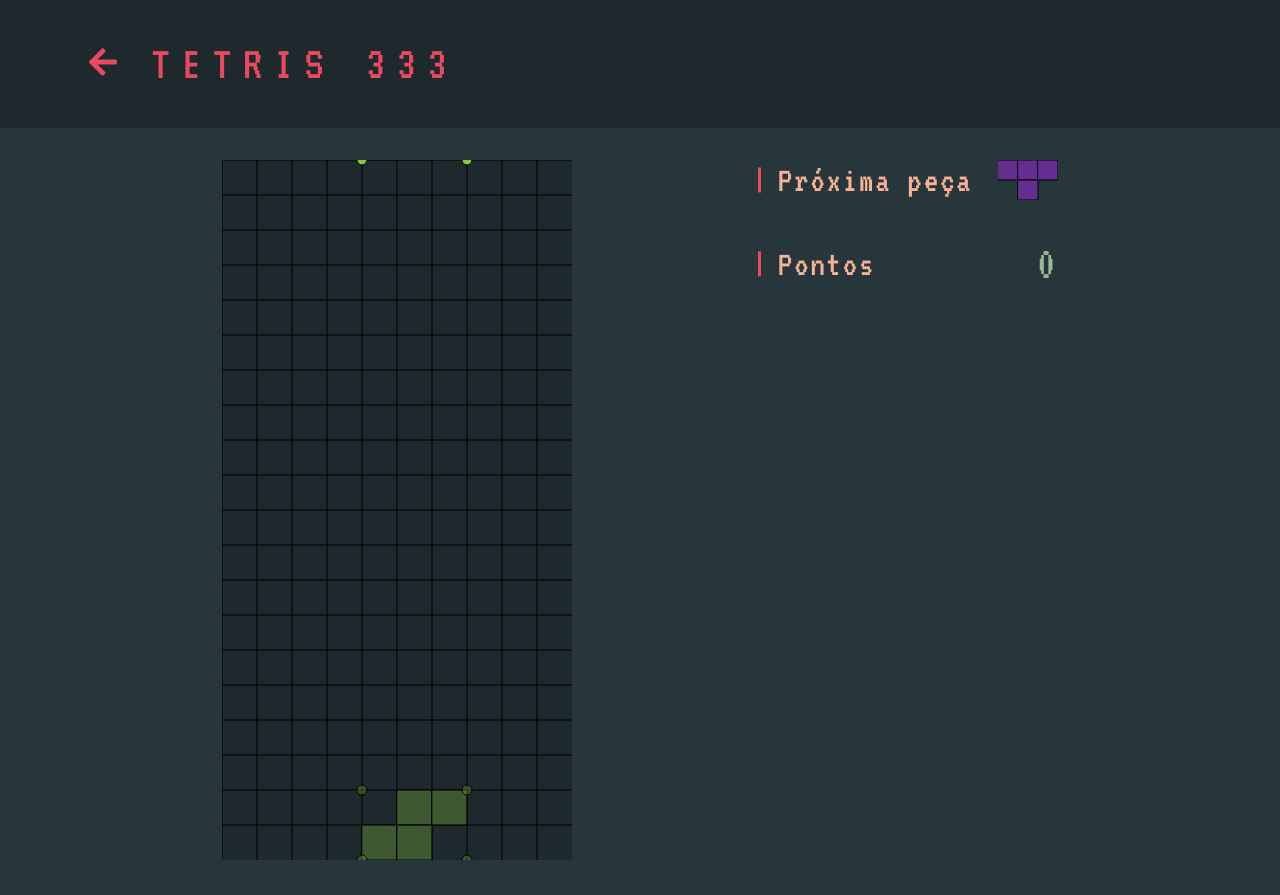
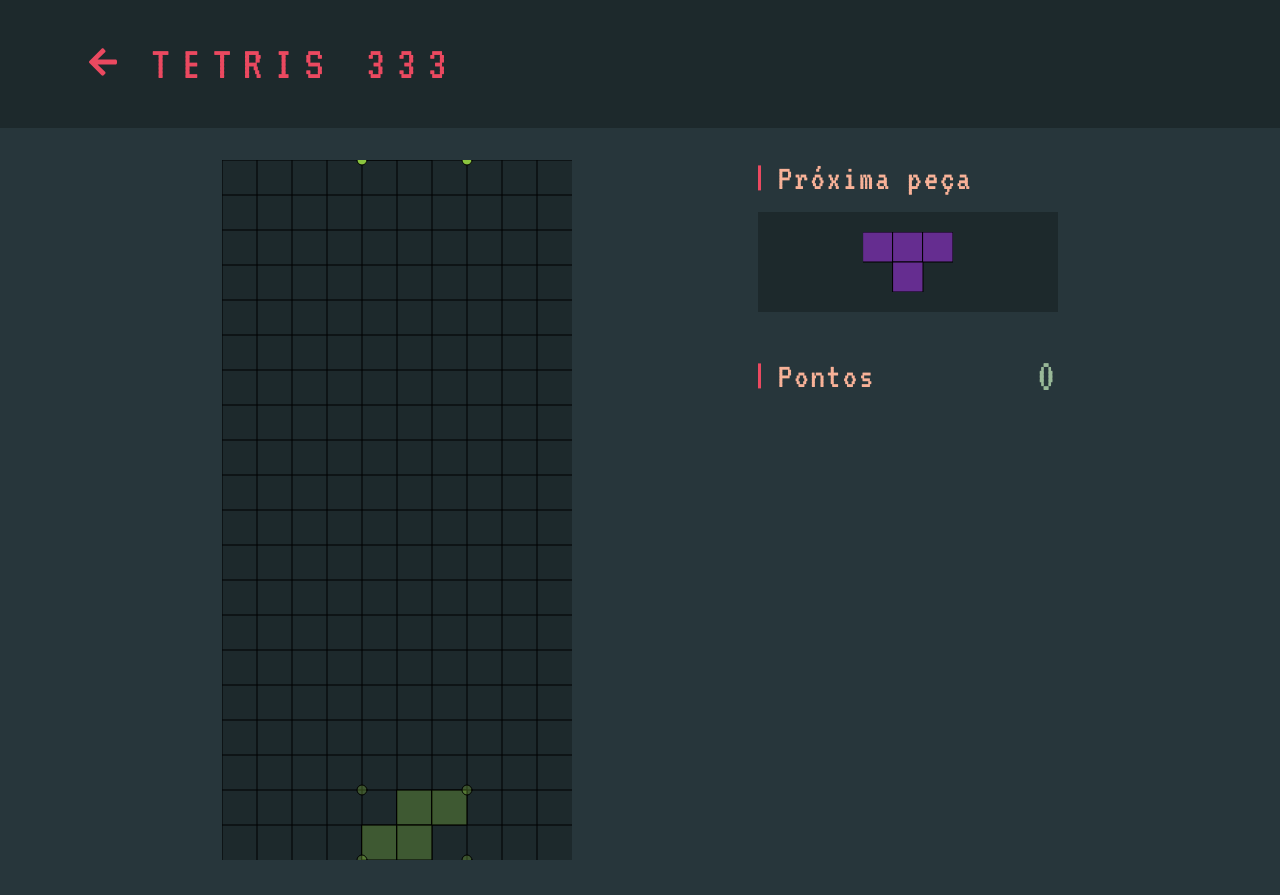
Before and after one commit to henry-ns/tetris333, a React (Create React App) app in the folder 2020-QuarentenaTech/os-3-pontinhos/: page /play in a window 1280 px wide. Built offline with nearby package versions, Linux system fonts and the light colour scheme.

Commit message:
:lipstick: style: stylized next piece

```diff
--- a/2020-QuarentenaTech/os-3-pontinhos/src/pages/Game/entities/Piece.ts
+++ b/2020-QuarentenaTech/os-3-pontinhos/src/pages/Game/entities/Piece.ts
@@ -1,6 +1,5 @@
 import P5 from 'p5';
 
-import theme from '../../../styles/themes';
 import { KEYS, BLOCK_SIZE } from '../../../utils/constants';
 import Block from './Block';
 
@@ -217,7 +216,7 @@ class Piece {
   }
 
   saveImg(): void {
-    const scale = 20;
+    const scale = 30;
 
     const gb = this.canvas.createGraphics(
       this.width * scale,
--- a/2020-QuarentenaTech/os-3-pontinhos/src/pages/Game/index.tsx
+++ b/2020-QuarentenaTech/os-3-pontinhos/src/pages/Game/index.tsx
@@ -7,7 +7,7 @@ import { useConfig } from '../../hooks/config';
 import SubTitle from '../../styles/SubTitle';
 import { createSketch } from './sketch';
 
-import { Container } from './styles';
+import { Container, NextPiece } from './styles';
 
 const Game: React.FC = () => {
   const { config } = useConfig();
@@ -28,10 +28,12 @@ const Game: React.FC = () => {
       <Container>
         <section ref={boardRef} />
         <section>
-          <div>
+          <NextPiece>
             <SubTitle>Próxima peça</SubTitle>
-            <img src="" alt="" id="nextPiece" />
-          </div>
+            <div>
+              <img src="" alt="" id="nextPiece" />
+            </div>
+          </NextPiece>
           {/* <div>
             <SubTitle>Nivel</SubTitle>
             <strong id="level" />
--- a/2020-QuarentenaTech/os-3-pontinhos/src/pages/Game/styles.ts
+++ b/2020-QuarentenaTech/os-3-pontinhos/src/pages/Game/styles.ts
@@ -32,3 +32,25 @@ export const Container = styled(MainContainer)`
     }
   }
 `;
+
+export const NextPiece = styled.div`
+  flex-direction: column;
+  align-items: flex-start;
+
+  h2 {
+    margin: 0 auto 16px 0;
+  }
+
+  div {
+    display: flex;
+
+    background: ${({ theme }) => theme.colors.backgroundDark};
+
+    width: 100%;
+    height: 100px;
+
+    img {
+      margin: auto;
+    }
+  }
+`;
```
